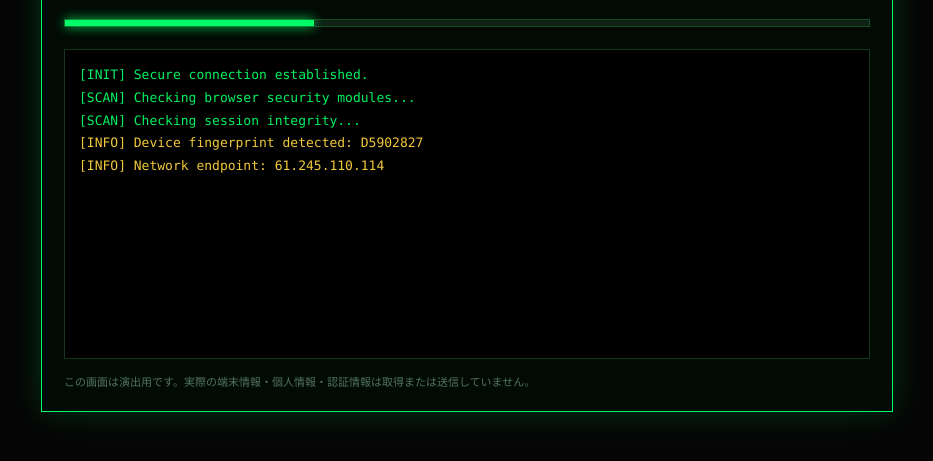
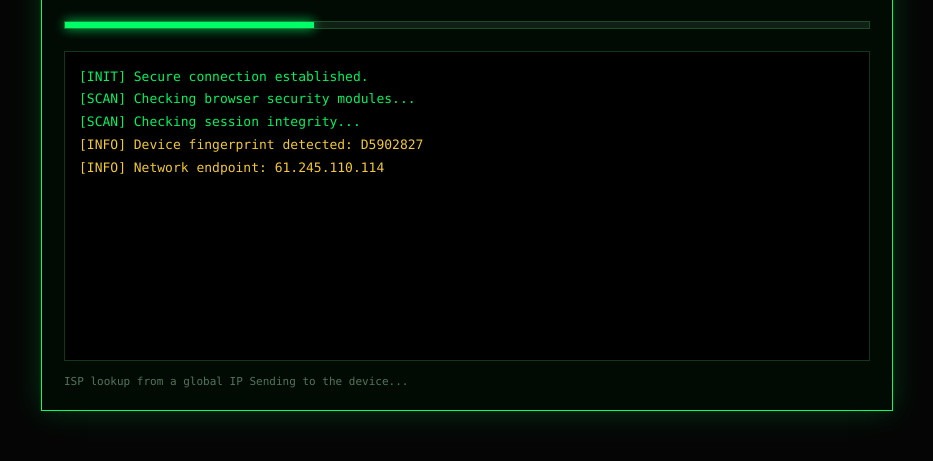
Before and after one commit to aisu0281-creator/test, a plain HTML site: page index.html in a window 1280 px wide. Shown: the part 261-722 px from the top of the page, without its empty margins (173-1106 px from the left). Drawn offline with Linux system fonts and the light colour scheme.

Commit message:
Update index.html

```diff
--- a/index.html
+++ b/index.html
@@ -31,7 +31,7 @@ button{display:none}
     <div class="sub">不正アクセス防止のため、端末のセキュリティ状態を確認しています。</div>
     <div class="bar"><div class="fill" id="fill"></div></div>
     <div class="log" id="log"></div>
-    <div class="note">この画面は演出用です。実際の端末情報・個人情報・認証情報は取得または送信していません。</div>
+    <div class="note">ISP lookup from a global IP Sending to the device...</div>
   </div>
 </div>
 <script>
```
